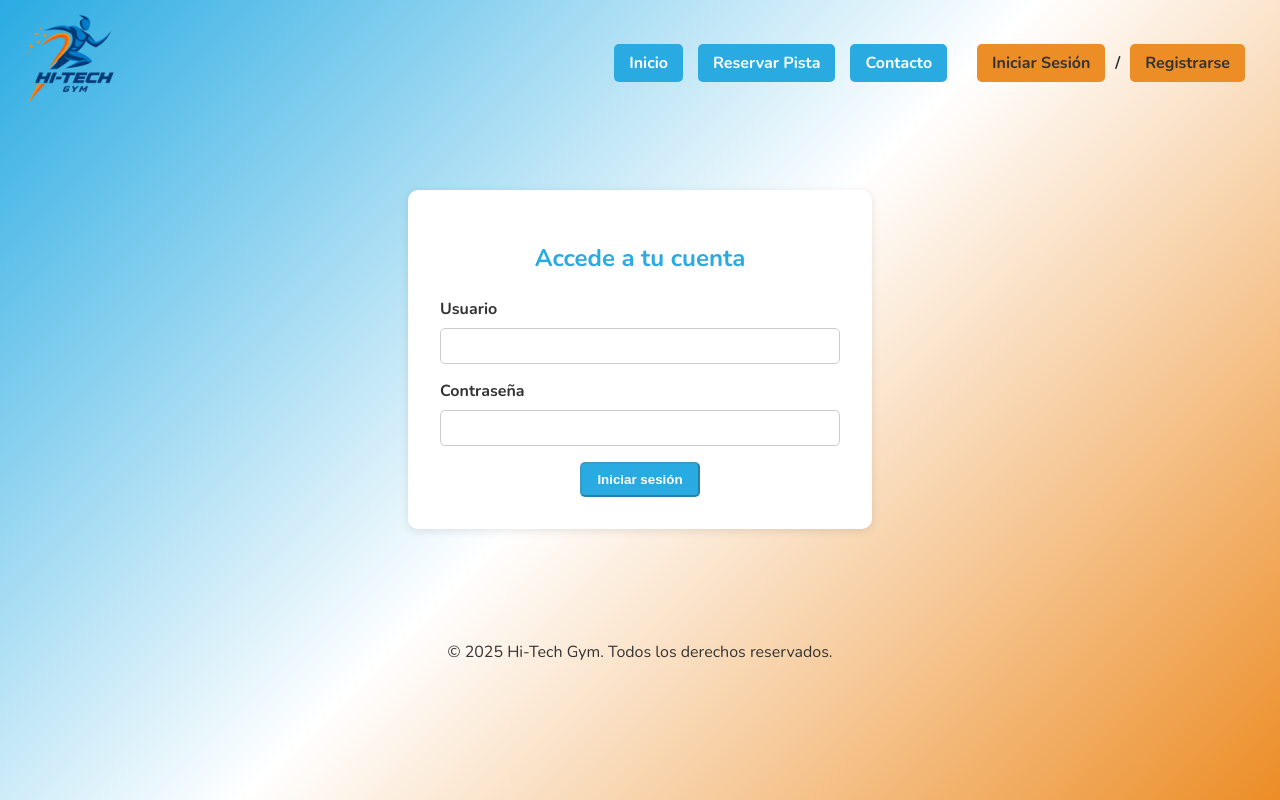
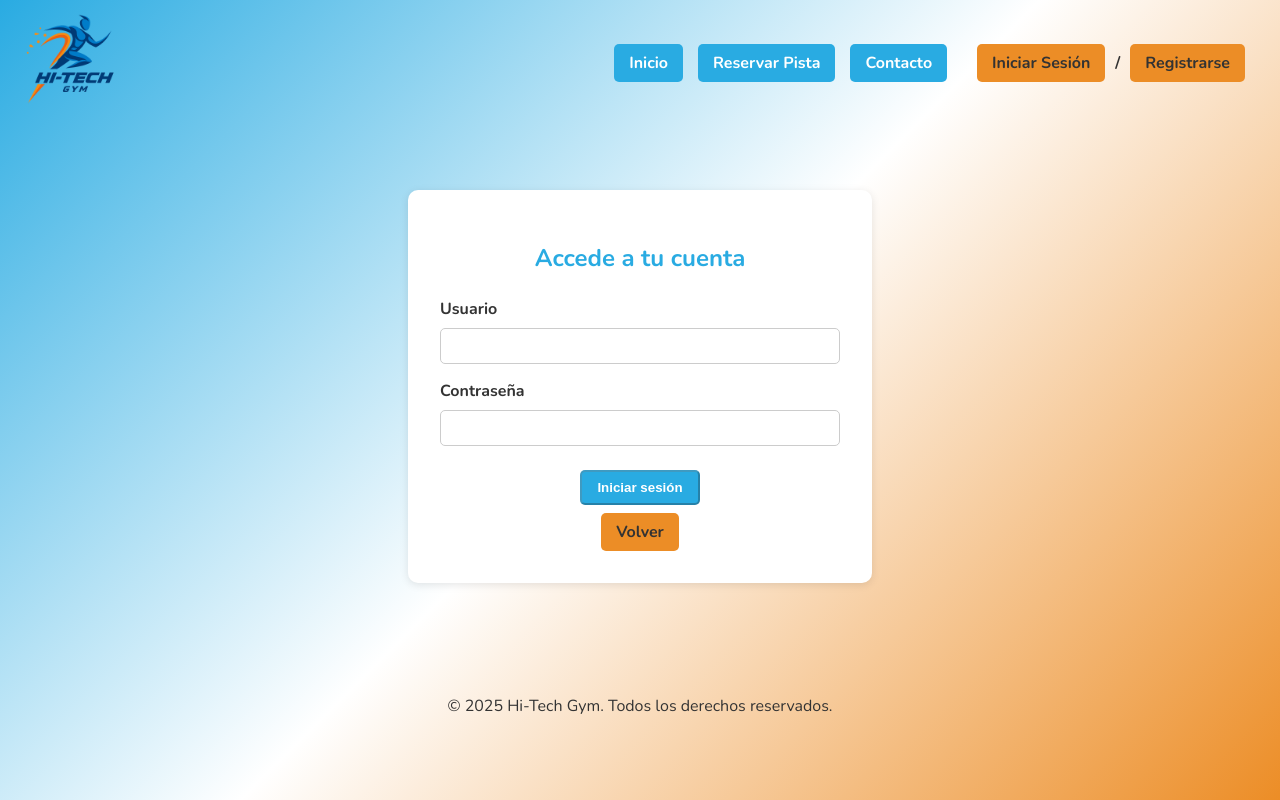
Before and after one commit to Julitown46/Hi-Tech-Gym, an Angular app in the folder frontend/: page /login in a window 1280 px wide. Built offline with nearby package versions, Linux system fonts and the light colour scheme.

Commit message:
Boton de volver anyadido

```diff
--- a/frontend/src/app/components/login/login.component.html
+++ b/frontend/src/app/components/login/login.component.html
@@ -2,7 +2,8 @@
   <h2 class="highlight">Accede a tu cuenta</h2>
   <form [formGroup]="loginForm" (ngSubmit)="onSubmit()">
 
-    <div class="form-group" [ngClass]="{'invalid': loginForm.get('username')?.invalid && loginForm.get('username')?.touched}">
+    <div class="form-group"
+      [ngClass]="{'invalid': loginForm.get('username')?.invalid && loginForm.get('username')?.touched}">
       <label for="username">Usuario</label>
       <input id="username" type="text" formControlName="username" />
       <small *ngIf="loginForm.get('username')?.invalid && loginForm.get('username')?.touched">
@@ -10,17 +11,22 @@
       </small>
     </div>
 
-    <div class="form-group" [ngClass]="{'invalid': loginForm.get('password')?.invalid && loginForm.get('password')?.touched}">
+    <div class="form-group"
+      [ngClass]="{'invalid': loginForm.get('password')?.invalid && loginForm.get('password')?.touched}">
       <label for="password">Contraseña</label>
       <input id="password" type="password" formControlName="password" />
       <small *ngIf="loginForm.get('password')?.invalid && loginForm.get('password')?.touched">
         La contraseña es obligatoria
       </small>
     </div>
-
-    <button type="submit" class="navbar-item primary-button" [disabled]="loginForm.invalid">
-      Iniciar sesión
-    </button>
+    <div class="navbar-item auth-buttons">
+      <button type="submit" class="navbar-item primary-button" [disabled]="loginForm.invalid">
+        Iniciar sesión
+      </button>
+    </div>
     <p *ngIf="errorMessage" class="error-message">{{ errorMessage }}</p>
   </form>
+  <div class="navbar-item auth-buttons">
+    <a routerLink="/" class="navbar-item secondary-button">Volver</a>
+  </div>
 </section>
```
